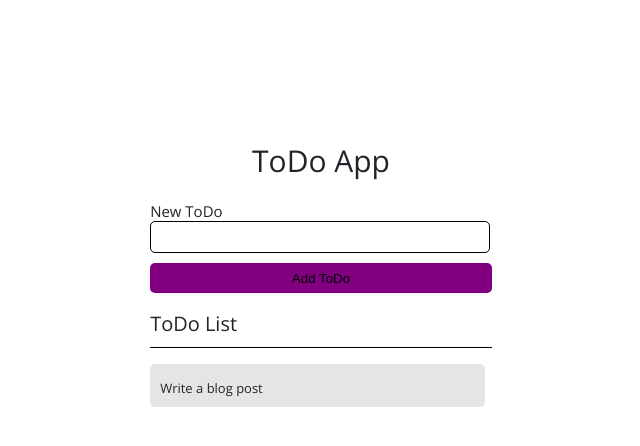
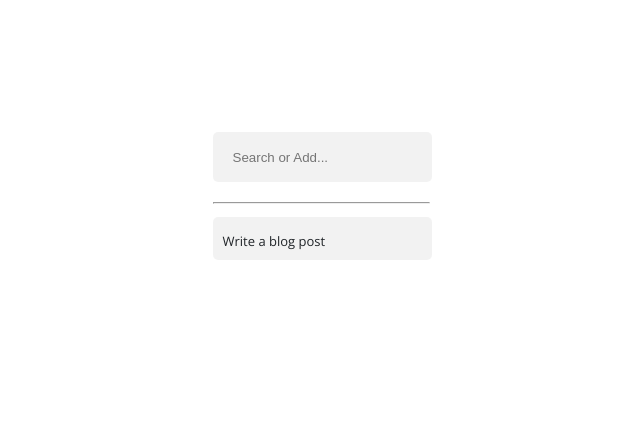
Before and after one commit to cool-eagle/vue-test-project, a Vue app: page / in a window 1280 px wide. Shown: the top 446 px of the page, without its empty margins (319-959 px from the left). Built offline with nearby package versions, Linux system fonts and the light colour scheme.

Commit message:
search cancel and add button

```diff
--- a/src/components/SearchAndAdd.vue
+++ b/src/components/SearchAndAdd.vue
@@ -1,60 +1,82 @@
 <template>
-  <form @submit.prevent="addTodo">
-    <label>New ToDo</label>
-    <input v-model="newTodo" name="newTodo" autocomplete="off" />
-    <button>Add ToDo</button>
-  </form>
+  <li >
+      <input v-model="newTodo" name="newTodo" autocomplete="off" placeholder="Search or Add..." />
+
+
+      <div v-if="isShow" class="icon icon-cancel" @click="cancelTodo"></div>
+      <div v-if="isShow" class="icon icon-add" @click="addTodo"></div>
+
+
+  </li>
 </template>
 
 <script lang="ts">
 import { ref } from 'vue';
-import { defineComponent } from '@vue/runtime-core';
+import { computed, defineComponent } from '@vue/runtime-core';
 
 export default defineComponent({
   name: 'SearchAndAdd',
 	emits: ['addTodo'],
   setup (props,{emit}) {
     const newTodo = ref('');
+    const upHere=ref(false);
     const addTodo=()=>{
 			emit("addTodo",newTodo.value)
 			newTodo.value='';
 		}
+    const cancelTodo=()=>{
+      newTodo.value='';
+    }
+    const isShow=computed(()=>{
+      if(newTodo.value){
+        upHere.value=true;
+      } else {
+        upHere.value=false;
+      }
+      console.log(upHere.value);
+      return upHere.value;
+    })
     return {
+      isShow,
       newTodo,
 			addTodo,
+      cancelTodo,
     }
   }
 })
 </script>
 
 <style lang="scss">
-
-label{
-  font-size: 15px;
-}
-form{
-  width: 100%;
-}
-form button{
-  width: 100%;
-  height: 30px;
-  margin-top: 10px;
-  color: $primaryCol;
-  background: $tercialyCol;
-  border-radius: 5px;
-  border: none;
+li{
+  background: $quinaryCol;
   cursor: pointer;
 }
-form button:hover{
-  background: $secondaryCol;
-}
-input{
-	width: 93%;
+
+input {
+	width: 90%;
   height: 30px;
-  border: 1px solid $primaryCol;
-  background: none;
+  border: none;
+  background: transparent;
   border-radius: 5px;
   color: $primaryCol;
   padding: 0 10px;
 }
+.icon {
+  height: 30px;
+  width: 30px;
+  -webkit-mask-size: contain;
+  mask-size: contain;
+  -webkit-mask-position: center;
+  mask-position: center;
+  -webkit-mask-repeat: no-repeat;
+  mask-repeat: no-repeat;
+}
+.icon-add {
+  mask-image: url("../assets/add.svg");
+  background-color: #00f0f0;
+}
+.icon-cancel {
+  mask-image: url("../assets/cancel.svg");
+  background-color: red;
+}
 </style>
--- a/src/components/ToDo.vue
+++ b/src/components/ToDo.vue
@@ -1,8 +1,8 @@
 <template>
-
-  <h1>ToDo App</h1>
+  <ul>
     <SearchAndAdd @addTodo="addTodo" />
-  <h2>ToDo List</h2>
+  </ul>
+  <hr />
   <ul>
     <ToDoItem @remove="removeTodo(index)" v-for="(todo, index) in todos" :key="index" :content="todo.content" />
   </ul>
@@ -61,18 +61,6 @@ ul{
   list-style: none;
   padding: 0;
 }
-ul button{
-  background: purple;
-  color: $primaryCol;
-  border-radius: 3px;
-  border: none;
-  font-size: 13px;
-  padding: 5px 4px;
-  cursor: pointer;
-}
-ul button:hover{
-  background: $secondaryCol;
-}
 li{
   width: 92%;
   border-radius: 5px;
--- a/src/components/ToDoItem.vue
+++ b/src/components/ToDoItem.vue
@@ -1,4 +1,4 @@
-<template id="to-do-item">
+<template>
 <li @mouseover="upHere = true" @mouseleave="upHere = false">
       <span>{{ content }}</span>
 	<div v-show="upHere" class="icon icon-trash" @click="$emit('remove')"></div>
@@ -30,6 +30,9 @@ li{
   background: $quinaryCol;
   cursor: pointer;
 }
+li:hover{
+  background: $quaternalyCol;
+}
 .icon {
   height: 20px;
   width: 20px;
--- a/src/sass/_color.scss
+++ b/src/sass/_color.scss
@@ -5,4 +5,5 @@ $primaryCol: black;
 $secondaryCol: darkorchid;
 $tercialyCol: purple;
 
-$quinaryCol: rgba(0,0,0,0.1);
+$quinaryCol: rgba(0,0,0,0.05);
+$quaternalyCol: rgba(0,0,0,0.02);
--- a/src/sass/global.scss
+++ b/src/sass/global.scss
@@ -7,6 +7,10 @@
 // *::after {
 //   box-sizing: border-box;
 // }
+
+*:focus {
+  outline: none;
+}
 
 html,
 body {
```
